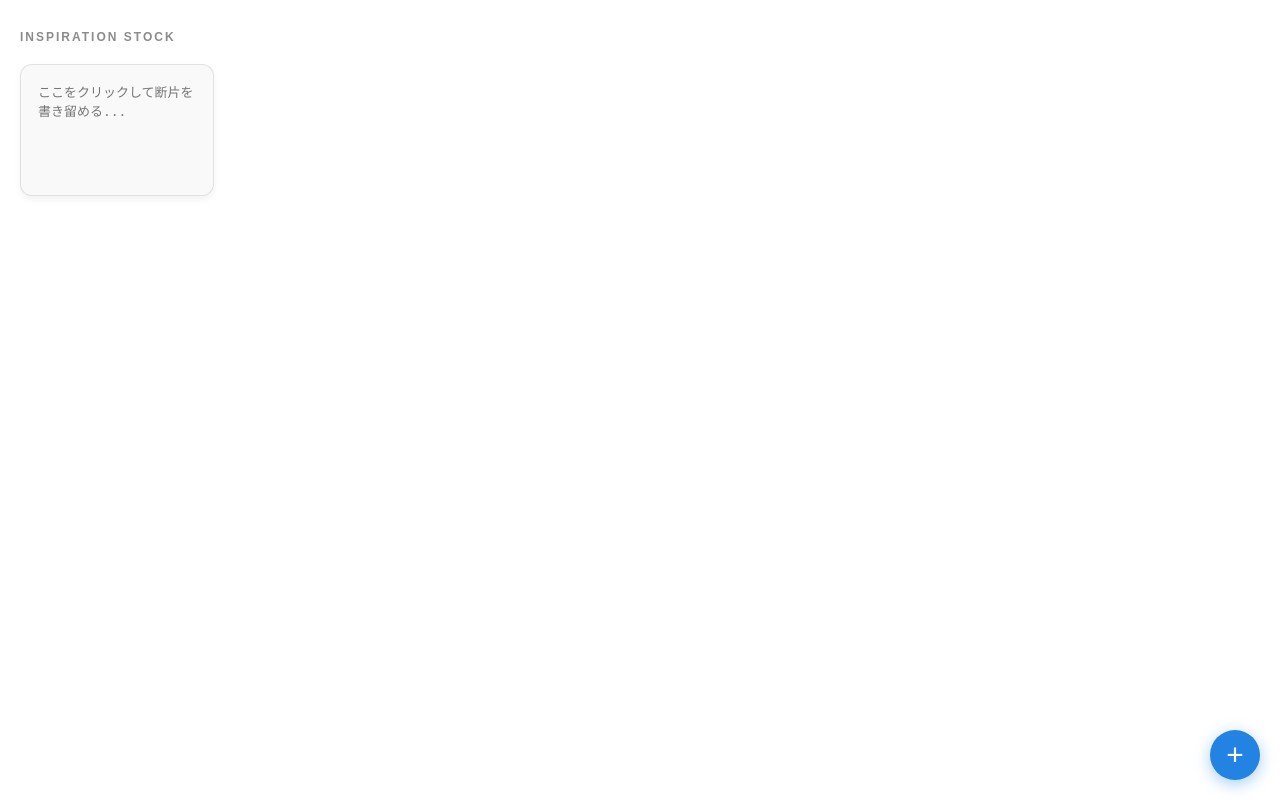
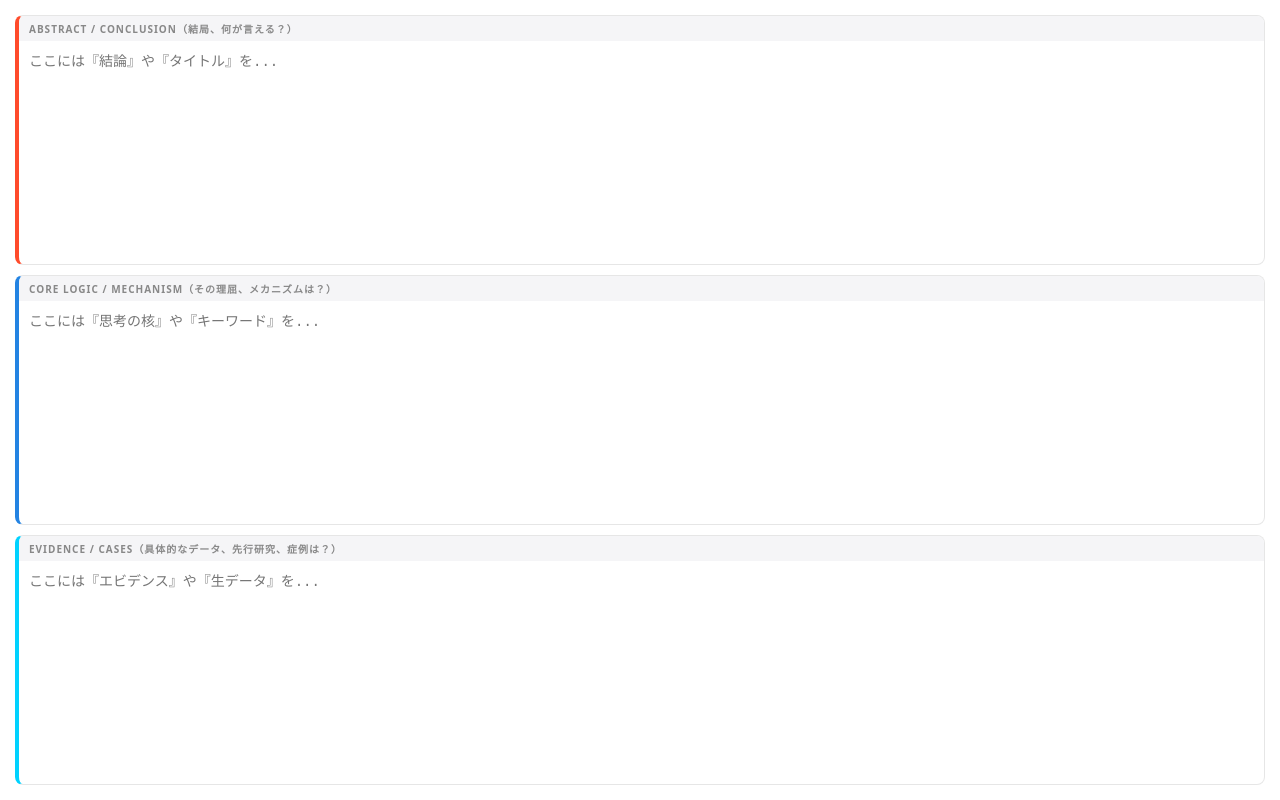
Before and after one commit to mk-bot-cloud/my-notion-widgets, a plain HTML site: page index.html in a window 1280 px wide. Drawn offline with Linux system fonts and the light colour scheme.

Commit message:
Update index.html

```diff
--- a/index.html
+++ b/index.html
@@ -2,53 +2,45 @@
 <html lang="ja">
 <head>
     <meta charset="UTF-8">
-    <title>Inspiration Matrix</title>
+    <title>Deep Thought Layer</title>
     <style>
-        :root { --bg: #ffffff; --card: #f9f9f9; --text: #191919; --accent: #2383e2; }
+        :root { --bg: #ffffff; --text: #191919; --accent: #2383e2; --layer-bg: #f5f5f7; }
         @media (prefers-color-scheme: dark) {
-            :root { --bg: #191919; --card: #252525; --text: #efefef; }
+            :root { --bg: #191919; --text: #efefef; --layer-bg: #222; }
         }
-        body { background: var(--bg); color: var(--text); font-family: sans-serif; margin: 0; padding: 20px; }
-        .grid { display: grid; grid-template-columns: repeat(auto-fill, minmax(180px, 1fr)); gap: 15px; }
-        .note {
-            background: var(--card); border: 1px solid rgba(128,128,128,0.2);
-            border-radius: 12px; padding: 15px; min-height: 100px;
-            cursor: move; transition: 0.3s; position: relative;
-            box-shadow: 0 4px 6px rgba(0,0,0,0.05); overflow: hidden;
-        }
-        .note:hover { transform: translateY(-5px); border-color: var(--accent); }
-        .note textarea {
-            background: transparent; border: none; color: inherit;
-            width: 100%; height: 80px; resize: none; outline: none; font-size: 13px;
-        }
-        .add-btn {
-            position: fixed; bottom: 20px; right: 20px;
-            width: 50px; height: 50px; background: var(--accent);
-            color: white; border: none; border-radius: 50%;
-            font-size: 30px; cursor: pointer; box-shadow: 0 4px 15px rgba(35,131,226,0.4);
-        }
-        h2 { font-size: 12px; text-transform: uppercase; letter-spacing: 2px; opacity: 0.5; margin-bottom: 20px; }
+        body { background: var(--bg); color: var(--text); font-family: system-ui, sans-serif; margin: 0; padding: 15px; display: flex; flex-direction: column; gap: 10px; height: 100vh; box-sizing: border-box; }
+        .layer { flex: 1; display: flex; flex-direction: column; border-radius: 8px; border: 1px solid rgba(128,128,128,0.2); overflow: hidden; }
+        .label { font-size: 10px; font-weight: bold; padding: 5px 10px; background: var(--layer-bg); color: #888; text-transform: uppercase; letter-spacing: 0.1em; }
+        textarea { flex: 1; background: transparent; border: none; color: inherit; padding: 10px; resize: none; outline: none; font-size: 14px; line-height: 1.6; }
+        .top { border-left: 4px solid #ff4b2b; } /* 抽象：つまり？ */
+        .mid { border-left: 4px solid var(--accent); } /* 本質：キーワード */
+        .btm { border-left: 4px solid #00d2ff; } /* 具体：根拠・事例 */
     </style>
 </head>
 <body>
-    <h2>Inspiration Stock</h2>
-    <div class="grid" id="grid">
-        <div class="note"><textarea placeholder="ここをクリックして断片を書き留める..."></textarea></div>
+
+    <div class="layer top">
+        <div class="label">Abstract / Conclusion（結局、何が言える？）</div>
+        <textarea id="abs" placeholder="ここには『結論』や『タイトル』を..."></textarea>
     </div>
-    <button class="add-btn" onclick="addNote()">+</button>
+
+    <div class="layer mid">
+        <div class="label">Core Logic / Mechanism（その理屈、メカニズムは？）</div>
+        <textarea id="core" placeholder="ここには『思考の核』や『キーワード』を..."></textarea>
+    </div>
+
+    <div class="layer btm">
+        <div class="label">Evidence / Cases（具体的なデータ、先行研究、症例は？）</div>
+        <textarea id="evid" placeholder="ここには『エビデンス』や『生データ』を..."></textarea>
+    </div>
 
     <script>
-        function addNote() {
-            const grid = document.getElementById('grid');
-            const div = document.createElement('div');
-            div.className = 'note';
-            div.innerHTML = '<textarea placeholder="新しい気づき..."></textarea>';
-            grid.appendChild(div);
-
-            // 保存機能などを追加する場合はここ
-            const area = div.querySelector('textarea');
-            area.focus();
-        }
+        const ids = ['abs', 'core', 'evid'];
+        ids.forEach(id => {
+            const el = document.getElementById(id);
+            if(localStorage.getItem(id)) el.value = localStorage.getItem(id);
+            el.addEventListener('input', () => localStorage.setItem(id, el.value));
+        });
     </script>
 </body>
 </html>
```
